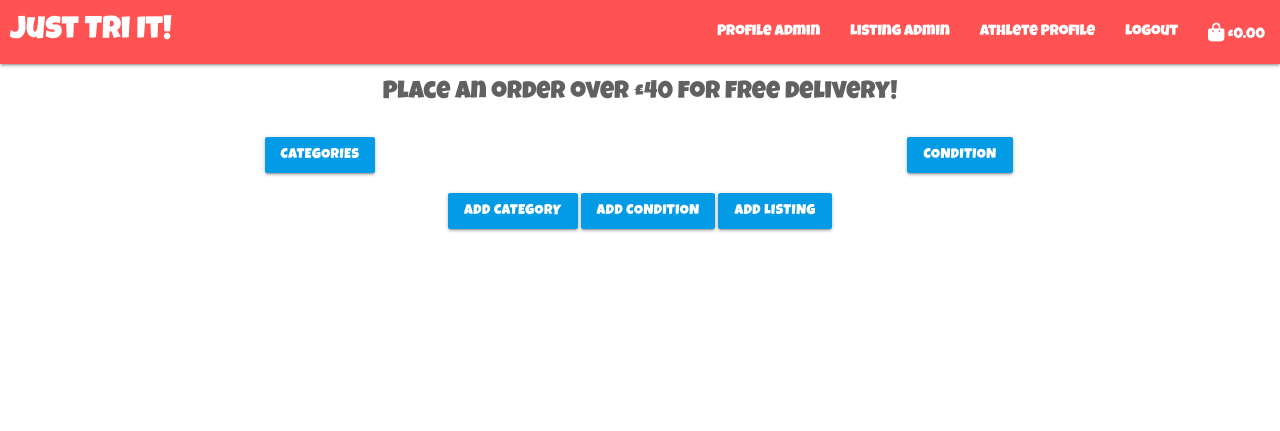
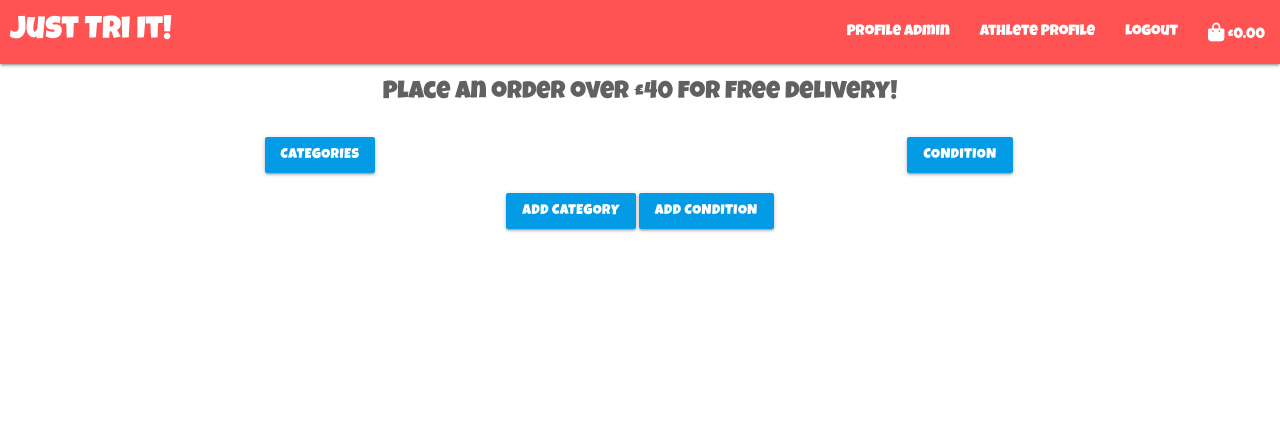
Before and after one commit to Code-Institute-Submissions/sniclasj-just-tri-it_JanResub, a Django app: page /listings/ in a window 1280 px wide. Shown: the top 431 px of the page. Run offline with Django 3.2, Linux system fonts and the light colour scheme; the visitor is signed in with stand-in values (Sample User, id 1); data that the repository does not hold is empty; some libraries are stand-ins or nearby versions.

Commit message:
Update display of nav links and buttons based on conditional logic

```diff
--- a/listings/templates/listings/listings.html
+++ b/listings/templates/listings/listings.html
@@ -16,7 +16,6 @@
             {% if request.user.is_superuser %}
             <a href="" class="waves-effect waves-light btn light-blue darken-1">Add Category</a>
             <a href="" class="waves-effect waves-light btn light-blue darken-1">Add Condition</a>
-            <a href="{% url 'add_listing' %}" class="waves-effect waves-light btn light-blue darken-1">Add Listing</a>
             {% endif %}
             {% if request.user.profile.is_seller %}
             <a href="{% url 'add_listing' %}" class="waves-effect waves-light btn light-blue darken-1">Add Listing</a>
--- a/templates/base.html
+++ b/templates/base.html
@@ -82,7 +82,6 @@
           {% if request.user.is_authenticated %}
           {% if request.user.is_superuser %}
           <li><a href="{% url 'profile_admin' %}">Profile Admin</a></li>
-          <li><a href="{% url 'listings' %}">Listing Admin</a></li>
           {% endif %}
           {% if request.user.profile.is_seller %}
           <li><a href="{% url 'listings' %}">Listing Admin</a></li>
@@ -146,7 +145,6 @@
       {% if request.user.is_authenticated %}
       {% if request.user.is_superuser %}
       <li><a class="white-text" href="{% url 'profile_admin' %}">Profile Admin</a></li>
-      <li><a class="white-text" href="{% url 'listings' %}">Listing Admin</a></li>
       {% endif %}
       {% if request.user.profile.is_seller %}
       <li><a class="white-text" href="{% url 'listings' %}">Listing Admin</a></li>
```
